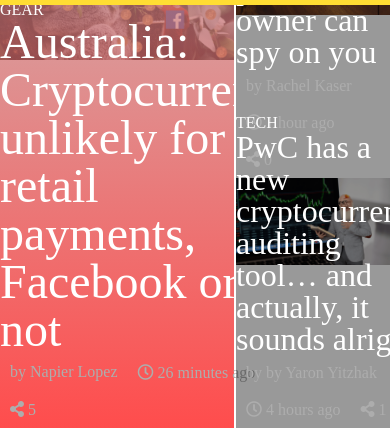
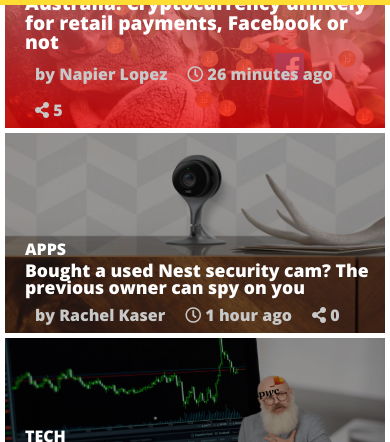
Before and after one commit to moudio/thenextweb_replica, a plain HTML site: page index.html in a window 390 px wide. Shown: the part 72-514 px from the top of the page. Drawn offline with nearby package versions, Linux system fonts and the light colour scheme.

Commit message:
Setting the media queries for the top articles

```diff
--- a/index.html
+++ b/index.html
@@ -5,9 +5,9 @@
     <meta name="viewport" content="width=device-width, initial-scale=1.0">
     <link rel="stylesheet" href="styles.css">
     <link rel="stylesheet" href="https://cdnjs.cloudflare.com/ajax/libs/font-awesome/5.8.2/css/all.css" />
+    <link rel="stylesheet" href="https://cdnjs.cloudflare.com/ajax/libs/meyer-reset/2.0/reset.css" />
     <link href="https://fonts.googleapis.com/css?family=Play&display=swap" rel="stylesheet">
     <link href="https://fonts.googleapis.com/css?family=Open+Sans:800&display=swap" rel="stylesheet">
-    <link rel="stylesheet" href="https://cdnjs.cloudflare.com/ajax/libs/meyer-reset/2.0/reset.css" />
      <title>The Next Web Replica</title>
 </head>
 <body>
@@ -81,7 +81,7 @@
                         <img class="article-main-image" src="images/crypto.jpeg" alt="crypto">
                         <div class="text">
                                 <span class="category">GEAR</span>
-                                <h1 class="title">Australia: Cryptocurrency unlikely for retail payments, Facebook or not</h1>
+                                <h1 class="title"><a href="#">Australia: Cryptocurrency unlikely for retail payments, Facebook or not</a></h1>
 
                                 <ul class="details">
                                     <li>by Napier Lopez</li>
@@ -99,7 +99,7 @@
 
                                 <div class="text">
                                     <span class="category">APPS</span>
-                                    <h2 class="second-title"> Bought a used Nest security cam? The previous owner can spy on you</h2>
+                                    <h2 class="second-title"><a class="title-link" href="#">Bought a used Nest security cam? The previous owner can spy on you</a></h2>
 
                                     <ul class="details">
                                         <li> by Rachel Kaser</li>
@@ -116,10 +116,10 @@
 
                                 <div class="text">
                                     <span class="category">TECH</span>
-                                    <h2 class="second-title"> PwC has a new cryptocurrency auditing tool… and actually, it sounds alright</h2>
+                                    <h2 class="second-title"><a href="#">PwC has a new cryptocurrency auditing tool… and actually, it sounds alright</a></h2>
 
                                     <ul class="details">
-                                        <li> by by Yaron Yitzhak</li>
+                                        <li> by Yaron Yitzhak</li>
                                         <li> <i class="far fa-clock"></i> 4 hours ago</li>
                                         <li><i class="fas fa-share-alt"></i> 1</li>
                                     </ul>
--- a/styles.css
+++ b/styles.css
@@ -1,5 +1,7 @@
-html {
+
+.top-articles {
     font-family: 'Open Sans', sans-serif;
+
 }
 
 nav {
@@ -14,7 +16,6 @@ nav {
     display: table;
     clear: both;
 } */
-
 
 
 .logo {
@@ -112,7 +113,6 @@ float: left;
 }
 .one {
     top: 25px;
-    font-size: 15px;
     display: none;
     background: black;
     z-index: 0;
@@ -351,16 +351,23 @@ main {
 }
 
 
+.title a,
+.second-title a {
+    color: white;
+    text-decoration: none;
+}
+
 .article1 {
     position: relative;
-    width: 60%;
+    width: 70%;
+    margin-right: 5px;
     height: 500px;
 }
 
 .article2,
 .article3 {
     position: relative;
-    height: 50%;
+    height: 49.6%;
 }
 
 .overlay1 {
@@ -388,18 +395,21 @@ main {
 
 .article-main-image {
     width: 100%;
-    max-height: 100%;
+    height: 100%;
 }
 
 .article1 .title {
-    font-size: 3em;
+    font-size: 2.7em;
     color: white;
+    margin: 5px 0;
 }
 
 .details li {
     float: left;
     padding: 10px;
-    color: rgb(173, 173, 173);
+    color: rgb(200, 200, 200);
+    font-family: 'Times New Roman', Times, serif'
+
 }
 
 .details::after {
@@ -411,20 +421,30 @@ main {
 .text {
     position: absolute;
     bottom: 0;
+    margin-left: 20px;
 }
 .top-articles {
 display: flex;
 height: 500px;
 justify-content: space-between;
 color: white;
+margin: 0 5px;
 }
 
 .second-third-articles {
-    width: 39.5%;
+    width: 32%;
+    display: flex;
+    flex-direction: column;
+    justify-content: space-between;
 }
 
 .second-title {
-    font-size: 2em;
+    font-size: 1.5em;
+    margin-top: 5px;
+}
+
+.article3{
+    margin-top: .5%;
 }
 /* FOOTER */
 
@@ -552,6 +572,9 @@ footer {
     }
 
 
+    .top-articles .second-title {
+        font-size: 1.1em;
+    }
 
 }
 
@@ -584,4 +607,41 @@ footer {
    .bars {
        display: block;
    }
+
+   main {
+    margin-top: 78px;
 }
+.top-articles {
+    position: static;
+    display: block;
+    height: auto;
+}
+.title a {
+    color: white;
+}
+.article1 {
+    width: 100%;
+}
+
+.article1,
+.article2,
+.article3 {
+    height: 200px;
+    margin-bottom: 5px;
+}
+
+.second-third-articles {
+    display: block;
+    width: 100%;
+}
+.logo-and-date {
+    display: none;
+}
+
+.article1 .title,
+.second-title {
+    font-size: 1.2em;
+    margin-right: 12px;
+}
+
+}
```
